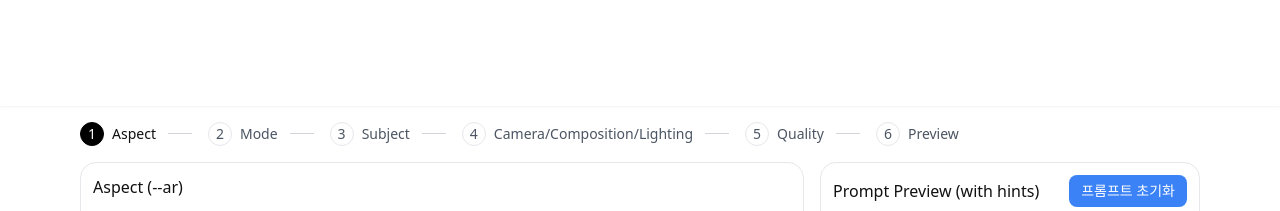
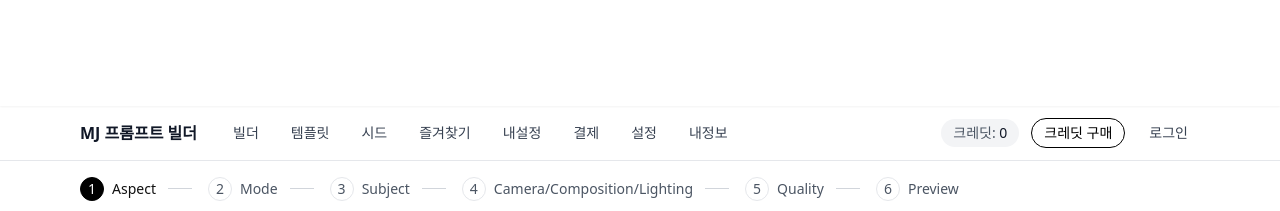
Before and after one commit to junjeejj/Midjourney-promft-builder, a React (Vite) app: page / in a window 1280 px wide. Shown: the top 211 px of the page. Built offline with nearby package versions, Linux system fonts and the light colour scheme; no server answers.

Commit message:
layout: fix ad rails (content only between top/bottom banners) + misc

```diff
--- a/src/App.tsx
+++ b/src/App.tsx
@@ -3,12 +3,20 @@ import { Routes, Route, Outlet, useLocation } from "react-router-dom";
 
 import BannerTop from "./components/BannerTop";
 import BannerBottom from "./components/BannerBottom";
+import TopNav from "./components/TopNav";
 import ErrorBoundary from "./components/system/ErrorBoundary";
 
 // 실제 페이지들 (프로젝트에 있는 페이지로 유지)
 import Builder from "./pages/Builder";
 import Pricing from "./pages/Pricing";
 import Login from "./pages/Login";
+import Templates from "./pages/Templates";
+import SeedLab from "./pages/SeedLab";
+import Favorites from "./pages/Favorites";
+import Defaults from "./pages/Defaults";
+import Billing from "./pages/Billing";
+import Settings from "./pages/Settings";
+import Profile from "./pages/Profile";
 
 declare global {
   interface Window {
@@ -41,8 +49,9 @@ function Layout() {
       </div>
       {/* 본문: 배너 높이만큼 여백을 주는 래퍼 */}
       <div className="app-shell">
-        {/* 만약 상단 스텝바/탑내비가 sticky 라면 sticky-after-banner 클래스를 씌워 주세요 */}
-        {/* <div className="sticky-after-banner"> <Stepper .../> </div> */}
+        <div className="sticky-after-banner">
+          <TopNav pathname={pathname} />
+        </div>
         <Outlet />
       </div>
       {/* Bottom Banner: 고정 */}
@@ -78,6 +87,13 @@ export default function App() {
             }
           />
           <Route path="/pricing" element={<Pricing />} />
+          <Route path="/templates" element={<Templates />} />
+          <Route path="/seed" element={<SeedLab />} />
+          <Route path="/favorites" element={<Favorites />} />
+          <Route path="/defaults" element={<Defaults />} />
+          <Route path="/billing" element={<Billing />} />
+          <Route path="/settings" element={<Settings />} />
+          <Route path="/profile" element={<Profile />} />
         </Route>
         {/* 광고 비노출 권장 라우트 */}
         <Route path="/login" element={<Login />} />
--- /dev/null
+++ b/src/components/TopNav.tsx
@@ -0,0 +1,62 @@
+import { Link } from "react-router-dom";
+
+const primaryNav = [
+  { label: "빌더", to: "/builder" },
+  { label: "템플릿", to: "/templates" },
+  { label: "시드", to: "/seed" },
+  { label: "즐겨찾기", to: "/favorites" },
+  { label: "내설정", to: "/defaults" },
+  { label: "결제", to: "/billing" },
+  { label: "설정", to: "/settings" },
+  { label: "내정보", to: "/profile" },
+];
+
+export default function TopNav({ pathname }: { pathname: string }) {
+  return (
+    <header className="bg-white/95 backdrop-blur border-b">
+      <div className="mx-auto flex max-w-6xl items-center justify-between gap-4 px-4 py-3 text-sm">
+        <div className="flex items-center gap-6">
+          <Link to="/" className="text-base font-semibold text-gray-900">
+            MJ 프롬프트 빌더
+          </Link>
+          <nav className="hidden items-center gap-2 md:flex">
+            {primaryNav.map((item) => {
+              const active = pathname === item.to;
+              return (
+                <Link
+                  key={item.to}
+                  to={item.to}
+                  className={`rounded-full px-3 py-1 transition ${
+                    active
+                      ? "bg-black text-white"
+                      : "text-gray-700 hover:bg-gray-100"
+                  }`}
+                >
+                  {item.label}
+                </Link>
+              );
+            })}
+          </nav>
+        </div>
+
+        <div className="flex items-center gap-3 text-sm">
+          <div className="rounded-full bg-gray-100 px-3 py-1 text-gray-600">
+            크레딧: <span className="font-medium text-gray-900">0</span>
+          </div>
+          <Link
+            to="/pricing"
+            className="rounded-full border border-black px-3 py-1 font-medium text-black transition hover:bg-black hover:text-white"
+          >
+            크레딧 구매
+          </Link>
+          <Link
+            to="/login"
+            className="rounded-full px-3 py-1 text-gray-700 transition hover:bg-gray-100"
+          >
+            로그인
+          </Link>
+        </div>
+      </div>
+    </header>
+  );
+}
```
